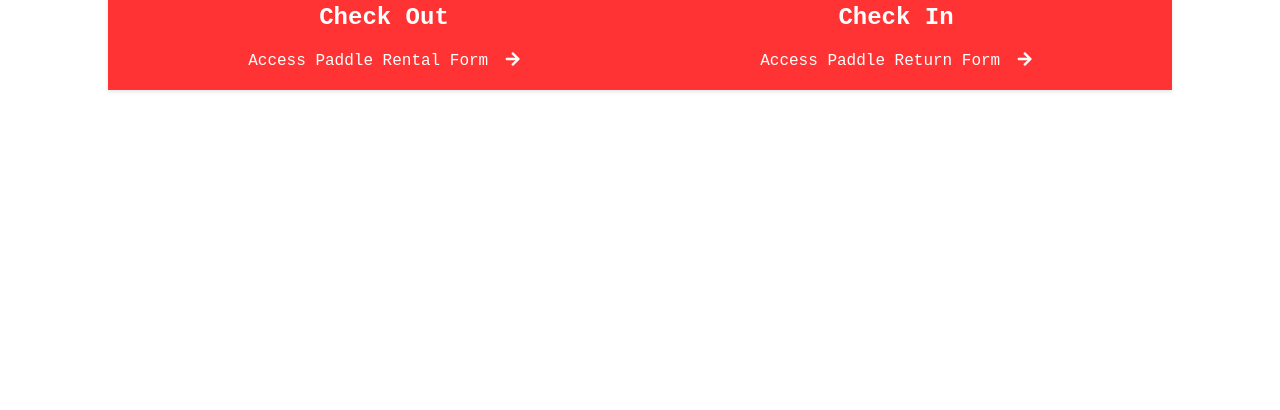
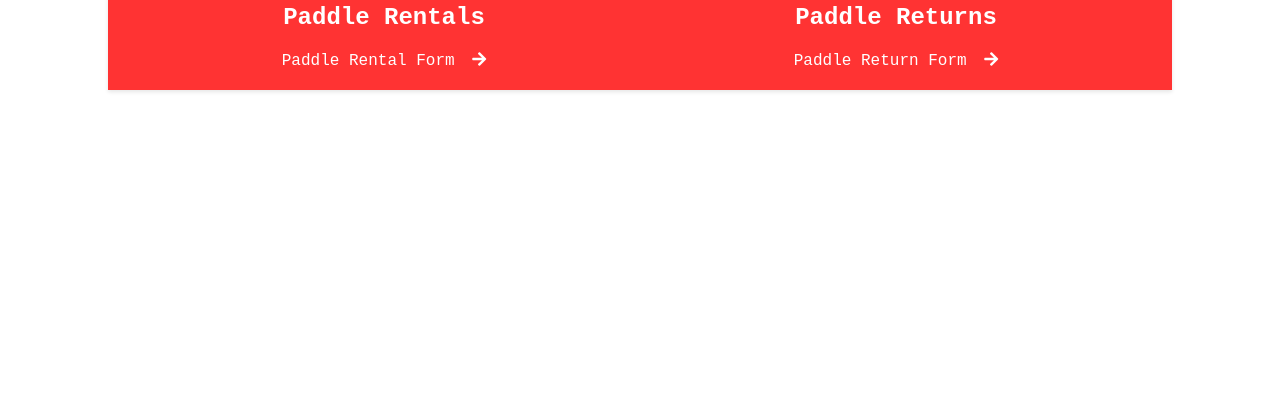
Before and after one commit to EvanDebruyne/Pickleball-Club-Paddle-Rentals, a plain HTML site: page index.html in a window 1280 px wide. Shown: the part 390-800 px from the top of the page. Drawn offline with Linux system fonts and the light colour scheme.

Commit message:
Update index.html
changes

```diff
--- a/index.html
+++ b/index.html
@@ -16,12 +16,12 @@
         <!-- End Logo Image -->
         <div class="forms-container">
             <div class="form-column">
-                <h2>Check Out</h2>
-                <a class="bounce" href="https://forms.gle/1d3dKXVh6gZVZGDx9" target="_blank">Access Paddle Rental Form <i class="fas fa-arrow-right"></i></a>
+                <h2>Paddle Rentals</h2>
+                <a class="bounce" href="https://forms.gle/1d3dKXVh6gZVZGDx9" target="_blank">Paddle Rental Form <i class="fas fa-arrow-right"></i></a>
             </div>
             <div class="form-column">
-                <h2>Check In</h2>
-                <a class="bounce" href="https://forms.gle/HwP21texsES8oq8k8" target="_blank">Access Paddle Return Form <i class="fas fa-arrow-right"></i></a>
+                <h2>Paddle Returns</h2>
+                <a class="bounce" href="https://forms.gle/HwP21texsES8oq8k8" target="_blank">Paddle Return Form <i class="fas fa-arrow-right"></i></a>
             </div>
         </div>
     </div>
```
